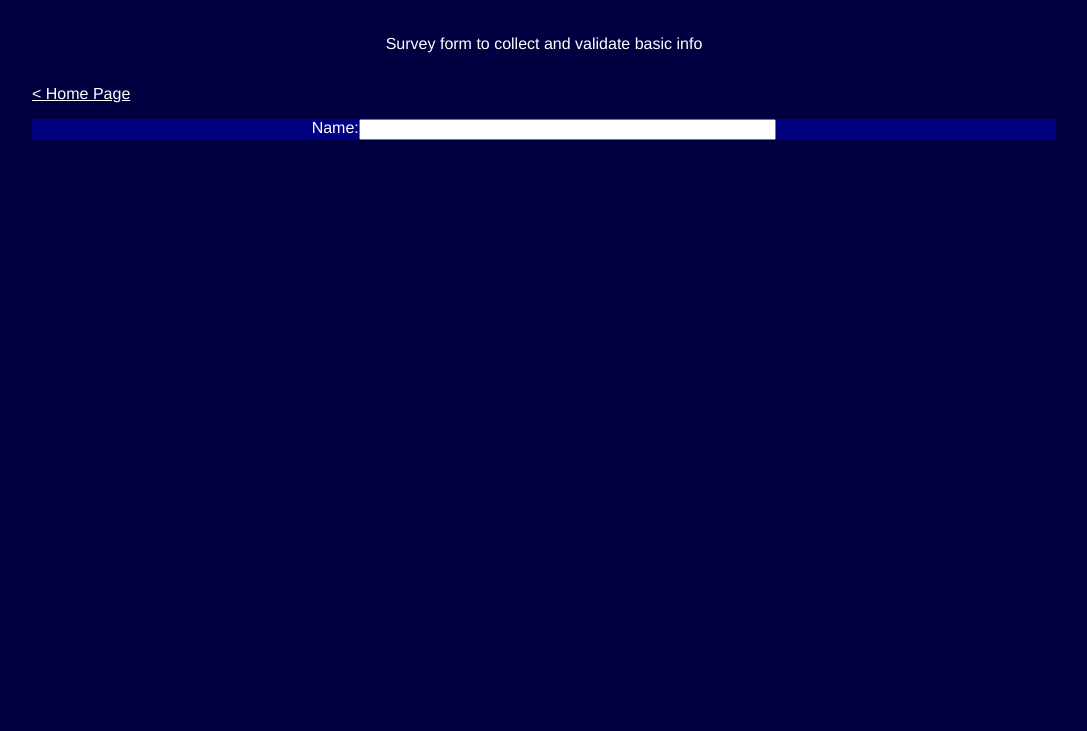
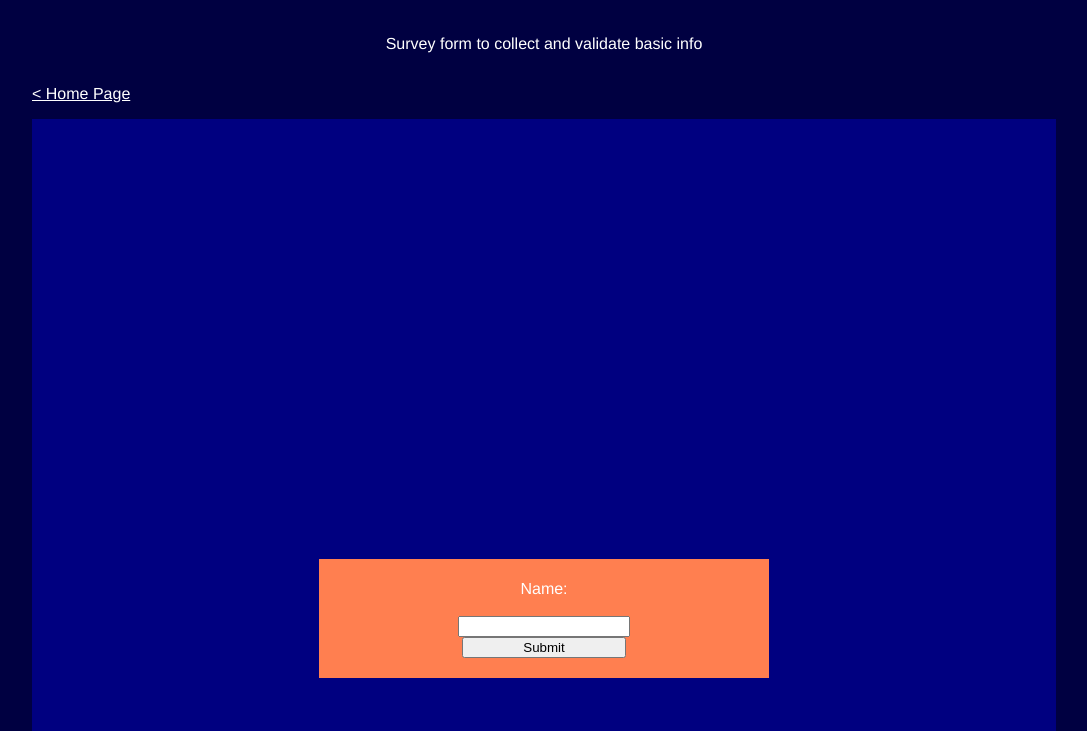
Before and after one commit to koray-eren/FCC-survey-form, a plain HTML site: page index.html in a window 1280 px wide. Shown: the part 69-800 px from the top of the page, without its empty margins (96-1183 px from the left). Drawn offline with Linux system fonts and the light colour scheme.

Commit message:
added flex container

```diff
--- a/index.html
+++ b/index.html
@@ -25,16 +25,26 @@ a:visited{
 input{
     width: 40%;
 }
-form{
-    justify-content: center;
+#survey-form{
+    display: flex;
+    background-color: coral;
+    width: 40%;
+    margin: auto;
+    flex-direction: column;
+    align-items: center;
+    padding: 2%;
+}
+label{
+    justify-items: center;
+
+}
+#form-container{
     display: flex;
     background-color: navy;
     width: 80%;
+    height: 1000px;
     align-self: center;
-    margin: auto;
-}
-label{
-    justify-content: flex-start;
+    flex-direction: column;
 }
 </style>
 
@@ -47,9 +57,12 @@ label{
         <h1 id=title> Survey Form - Free Code Camp Project</h1>
         <p id=description>Survey form to collect and validate basic info</p>
         <p id="back-button"> <a href="https://koray-eren.github.io/"> < Home Page</a></p>
-        <form action="" id="survey-form">
-            <label for="name">Name: </label><br>
-            <input type="text" id="name">
-        </form>
+        <div id="form-container">
+            <form action="" id="survey-form">
+                <label for="name">Name: </label><br>
+                <input required type="text" id="name">
+                <input type="submit" value="Submit">
+            </form>
+        </div>
     </body>
 </html>
```
